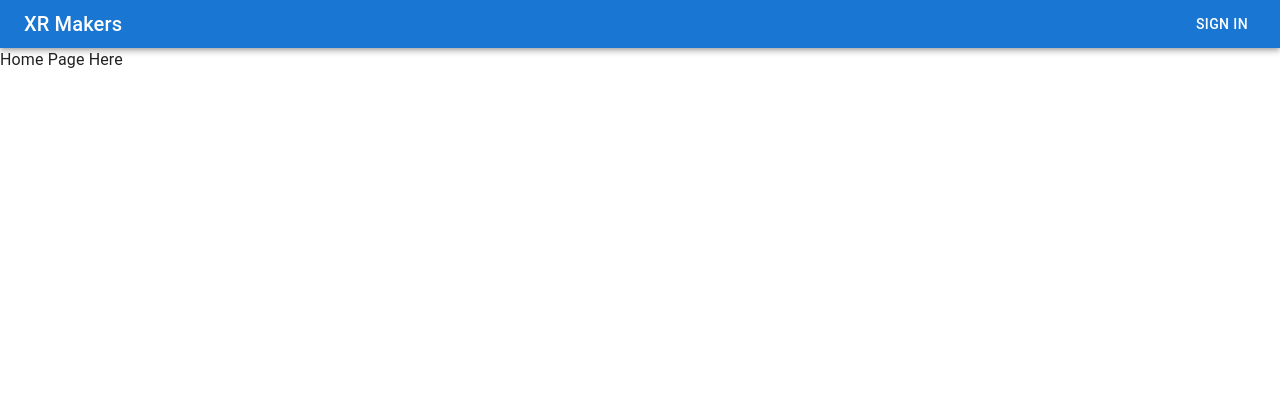
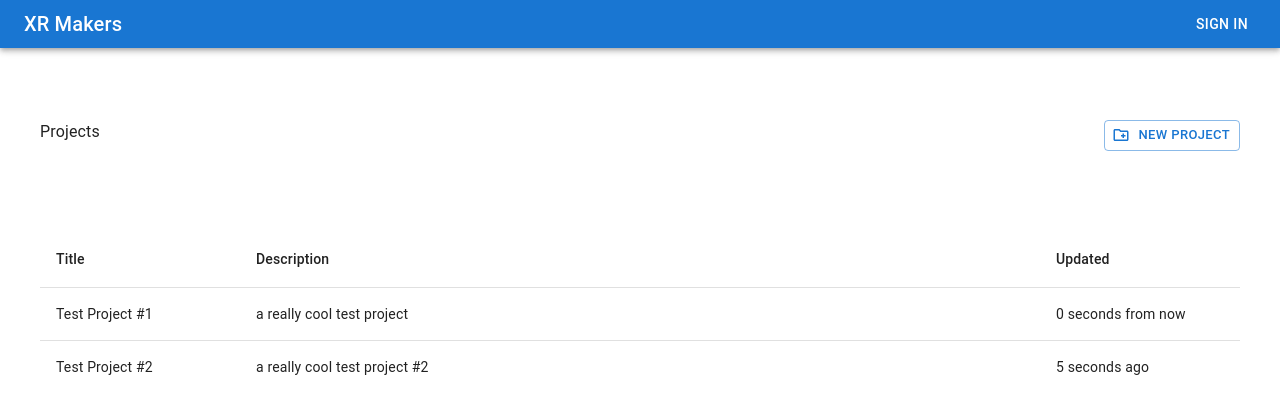
Before and after one commit to alexanderkjones/vitejs-vite-d9wgy5, a React (Vite) app: page / in a window 1280 px wide. Shown: the top 414 px of the page. Built offline with nearby package versions, Linux system fonts and the light colour scheme; no server answers.

Commit message:
8 files modified, 1 added

```diff
--- a/package.json
+++ b/package.json
@@ -15,11 +15,13 @@
     "@mui/material": "^5.11.13",
     "@octokit/rest": "^19.0.7",
     "@octokit/types": "^9.0.0",
+    "@types/react-timeago": "^4.1.3",
     "firebase": "^9.17.2",
     "isomorphic-fetch": "^3.0.0",
     "react": "^18.2.0",
     "react-dom": "^18.2.0",
-    "react-router-dom": "^6.9.0"
+    "react-router-dom": "^6.9.0",
+    "react-timeago": "^7.1.0"
   },
   "devDependencies": {
     "@types/react": "^18.0.28",
--- a/src/contexts/AuthContext.tsx
+++ b/src/contexts/AuthContext.tsx
@@ -23,7 +23,10 @@ export function AuthProvider({ children }: { children: ReactNode }) {
 
   function signInWithGithub() {
     setLoading(true);
-    signInWithPopup(auth, new GithubAuthProvider()).then((result) => {
+    const provider = new GithubAuthProvider();
+    provider.addScope("repo");
+
+    signInWithPopup(auth, provider).then((result) => {
       // This gives you a GitHub Access Token. You can use it to access the GitHub API.
       const credential = GithubAuthProvider.credentialFromResult(result);
       const token = credential?.accessToken;
--- a/src/pages/Home.tsx
+++ b/src/pages/Home.tsx
@@ -1,16 +1,100 @@
-import React from "react";
+import React, { useEffect, useState } from "react";
+import { Navigate } from "react-router-dom";
+import { useAuth } from '../contexts/AuthContext';
+import TimeAgo from "react-timeago";
+import { IProject, IProjectList } from "../types/Project";
+
+// MUI
 import Box from "@mui/material/Box";
+import NavBar from "../components/NavBar";
 import Typography from "@mui/material/Typography";
-import NavBar from "../components/NavBar";
-import { getCurrentUserGithubProfileData } from "../services/GithubService";
+import Button from "@mui/material/Button";
+import Table from "@mui/material/Table";
+import TableBody from "@mui/material/TableBody";
+import TableCell from "@mui/material/TableCell";
+import TableContainer from "@mui/material/TableContainer";
+import TableHead from "@mui/material/TableHead";
+import TableRow from "@mui/material/TableRow";
+import CreateNewFolderOutlinedIcon from "@mui/icons-material/CreateNewFolderOutlined";
+
+function createProject(uid: string, title: string, description: string, updated: number) {
+  return { uid, title, description, updated };
+}
+
+const rows = [createProject("43232hbroi23urh23jkb", "Test Project #1", "a really cool test project", Date.now()), createProject("345534234234hnbkjbkj", "Test Project #2", "a really cool test project #2", Date.now() - 5000)];
 
 export default function Home() {
-  // need to just get the data out of the promise not the promise itself...
-  console.log("profile", getCurrentUserGithubProfileData());
+  const { currentUser } = useAuth();
+  const [selectedProject, setSelectedProject] = useState<IProject | null>(null);
+  const [projectList, setProjectList] = useState<IProjectList>([])
+
+  useEffect(() => {
+
+    const getProjectList = async (user: IUser) => {
+      const projects = await getProjectsByUserId(user.uid);
+      setProjectList(projects);
+    };
+
+    if(currentUser){
+      getProjectList(currentUser.uid);
+    }
+
+  }, []);
+
+  if (selectedProject) {
+    return <Navigate to={"/" + selectedProject.uid} />;
+  }
+
   return (
     <Box sx={{ flexGrow: 1 }}>
       <NavBar />
-      <Typography>Home Page Here</Typography>
+      <Box sx={{ display: "flex", mt: 4, p: 5 }}>
+        <Box>
+          <Typography>Projects</Typography>
+        </Box>
+        <Box sx={{ display: "flex", flexGrow: 1 }}></Box>
+        <Box>
+          <Button variant="outlined" size="small" startIcon={<CreateNewFolderOutlinedIcon />}>
+            New Project
+          </Button>
+        </Box>
+      </Box>
+      <Box sx={{ display: "flex", p: 5 }}>
+        <TableContainer component={Box}>
+          <Table sx={{ minWidth: 650 }} aria-label="simple table">
+            <TableHead>
+              <TableRow>
+                <TableCell align="left">Title</TableCell>
+                <TableCell align="left">Description</TableCell>
+                <TableCell align="left">Updated</TableCell>
+              </TableRow>
+            </TableHead>
+            <TableBody>
+              {rows.map((row) => (
+                <TableRow
+                  hover={true}
+                  onClick={() => setSelectedProject(row)}
+                  key={row.title}
+                  sx={{
+                    "&:last-child td, &:last-child th, c": { border: 0 },
+                    "&:hover": {
+                      cursor: "pointer",
+                    },
+                  }}
+                >
+                  <TableCell align="left" width={200}>
+                    {row.title}
+                  </TableCell>
+                  <TableCell align="left">{row.description}</TableCell>
+                  <TableCell align="left" width={200}>
+                    <TimeAgo live={false} date={row.updated} />
+                  </TableCell>
+                </TableRow>
+              ))}
+            </TableBody>
+          </Table>
+        </TableContainer>
+      </Box>
     </Box>
   );
 }
--- a/src/services/GithubService.ts
+++ b/src/services/GithubService.ts
@@ -1,6 +1,6 @@
 import React from "react";
 import { Octokit } from "@octokit/rest";
-import { IGithubAuthenticatedUserProfileData } from "../types/Github";
+import { IGithubAuthenticatedUserProfileData, ICreateForAuthenticatedUser } from "../types/Github";
 
 const TOKEN_KEY = import.meta.env.VITE_LOCAL_STORAGE_GITHUB_ACCESS_TOKEN_KEY;
 
@@ -25,7 +25,31 @@ export function clearLocalGithubAccessToken(): void {
   localStorage.setItem(TOKEN_KEY, JSON.stringify(null));
 }
 
-export async function getCurrentUserGithubProfileData(): Promise<IGithubAuthenticatedUserProfileData> {
+export async function getCurrentUserGithubProfile(): Promise<IGithubAuthenticatedUserProfileData> {
   const profile = await octokit.users.getAuthenticated();
   return profile.data;
 }
+
+export async function getGithuProfile(username: string | null = null): Promise<IGithubAuthenticatedUserProfileData> {
+  if (!username) {
+    const user = await octokit.users.getAuthenticated();
+  }
+  return await octokit.rest.users.getByUsername({ username });
+}
+
+export async function getCurrentUserRepositories() {
+  const list = await octokit.rest.repos.listForAuthenticatedUser();
+  console.log(list);
+  return list;
+}
+
+export async function createGithubRepository(name: string) {
+  try {
+    await octokit.rest.repos.createForAuthenticatedUser({
+      name: name,
+      private: false,
+    });
+  } catch (e) {
+    console.log(e);
+  }
+}
--- a/src/types/Github.ts
+++ b/src/types/Github.ts
@@ -4,3 +4,4 @@ import { Octokit } from "@octokit/rest";
 const octokit = new Octokit();
 
 export type IGithubAuthenticatedUserProfileData = GetResponseDataTypeFromEndpointMethod<typeof octokit.users.getAuthenticated>;
+export type ICreateForAuthenticatedUser = GetResponseTypeFromEndpointMethod<typeof octokit.rest.repos.createForAuthenticatedUser>;
```
Also changed, not shown: src/services/ProjectService.ts (+20 -1 lines), src/types/Project.ts (+7 -1 lines), src/pages/Project.tsx (added), 1 other file (tests, documents, lock files or other folders).
